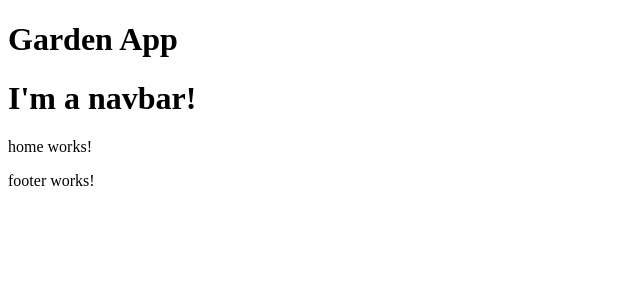
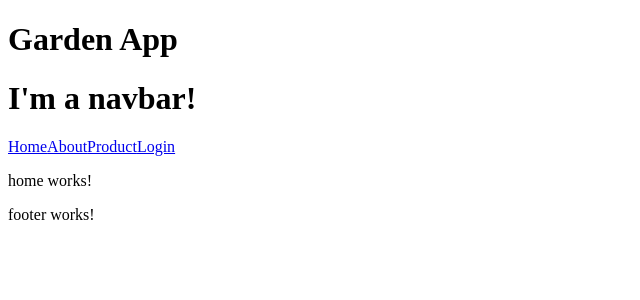
Before and after one commit to robertpbaxter/garden-app, an Angular app: page /home in a window 1280 px wide. Shown: the top 300 px of the page, without its empty margins (0-640 px from the left). Built offline with nearby package versions, Linux system fonts and the light colour scheme.

Commit message:
nav links

```diff
--- a/src/app/nav/nav.component.html
+++ b/src/app/nav/nav.component.html
@@ -1,3 +1,6 @@
 <h1>I'm a navbar!</h1>
-
+<a routerLink='/home'>Home</a>
+<a routerLink='/about'>About</a>
+<a routerLink='/product'>Product</a>
+<a routerLink='/auth'>Login</a>
 <router-outlet></router-outlet>
```
